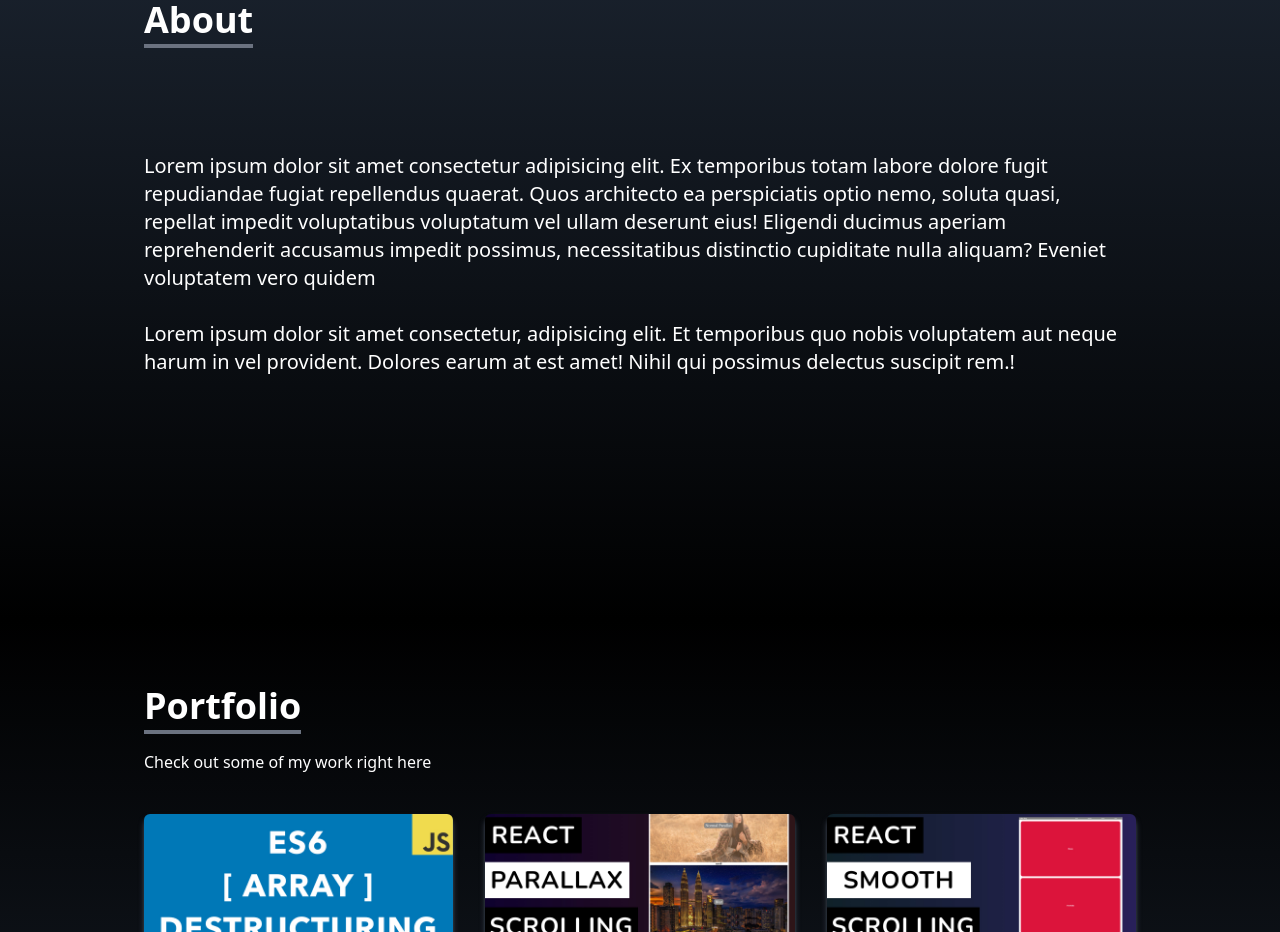
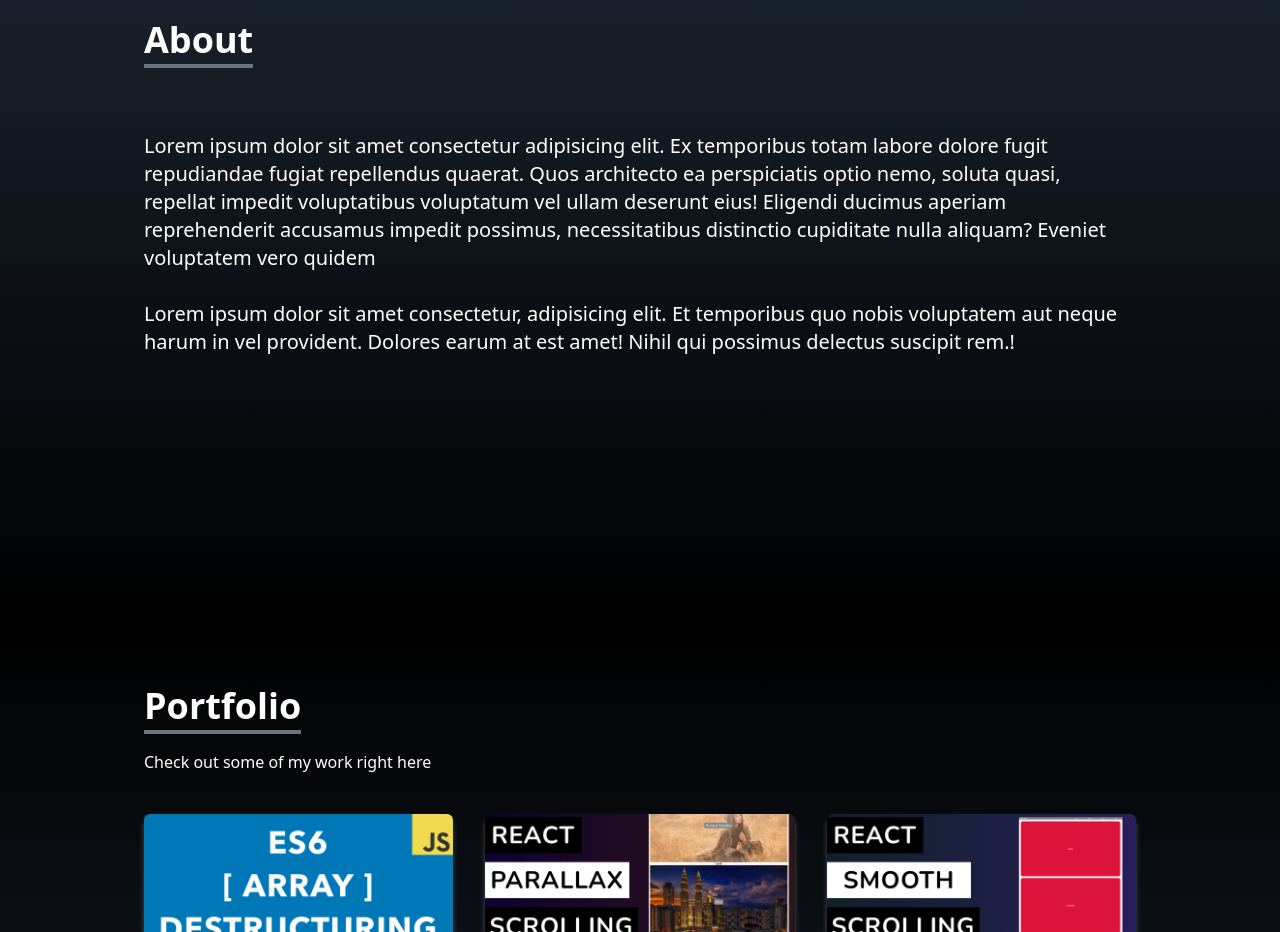
Before and after one commit to johnmainkinyanjui/my-portfolio, a React (Create React App) app: page / in a window 1280 px wide. Shown: the part 980-1912 px from the top of the page. Built offline with nearby package versions, Linux system fonts and the light colour scheme.

Commit message:
about space adjustment

```diff
--- a/src/components/About.jsx
+++ b/src/components/About.jsx
@@ -9,7 +9,7 @@
                     About
                 </p>
             </div>
-            <p className=' text-xl mt-20'>
+            <p className=' text-xl mt-10'>
                 Lorem ipsum dolor sit amet consectetur adipisicing elit. Ex temporibus totam labore dolore fugit repudiandae fugiat repellendus quaerat. Quos architecto ea perspiciatis optio nemo, soluta quasi, repellat impedit voluptatibus voluptatum vel ullam deserunt eius! Eligendi ducimus aperiam reprehenderit accusamus impedit possimus, necessitatibus distinctio cupiditate nulla aliquam? Eveniet voluptatem vero quidem <br /> <br />Lorem ipsum dolor sit amet consectetur, adipisicing elit. Et temporibus quo nobis voluptatem aut neque harum in vel provident. Dolores earum at est amet! Nihil qui possimus delectus suscipit rem.!
             </p>
         </div>
```
